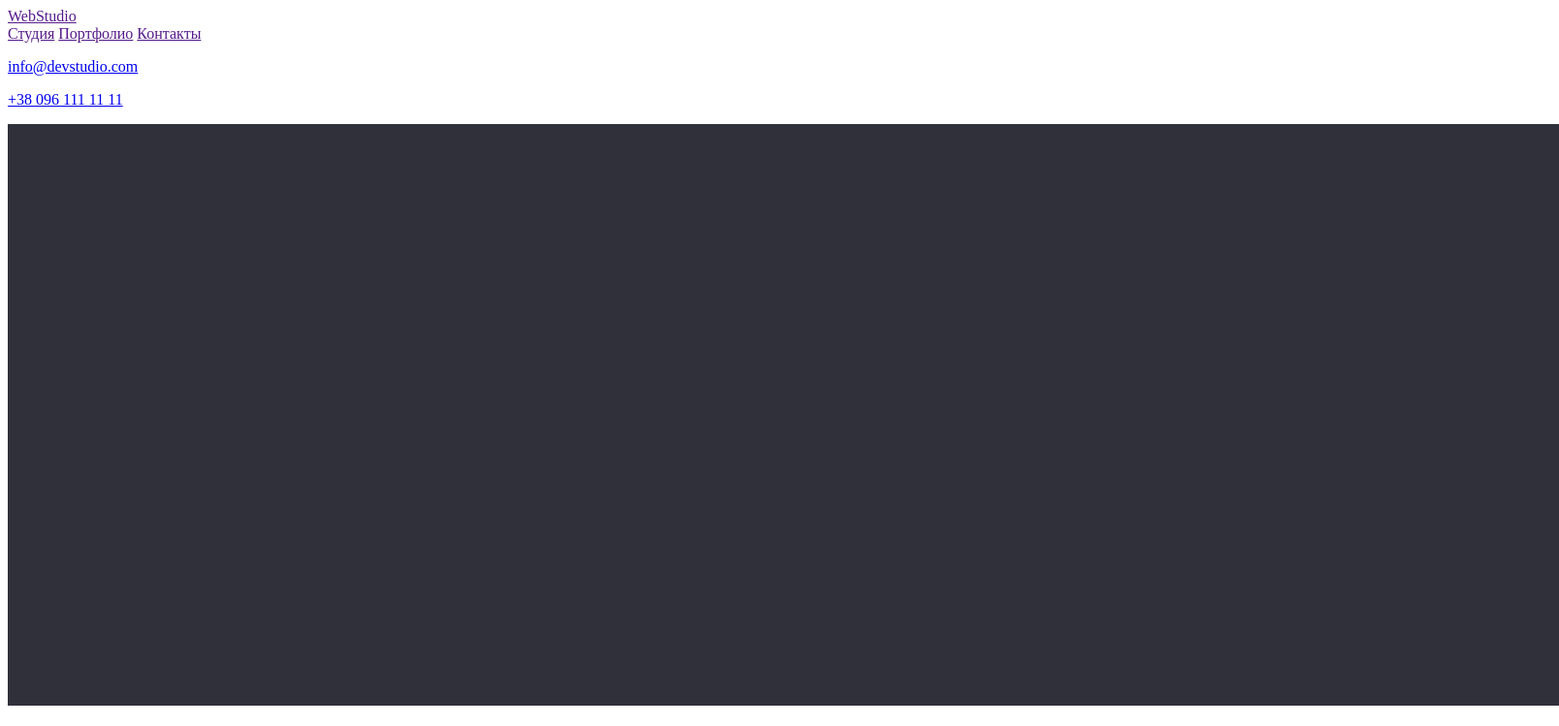
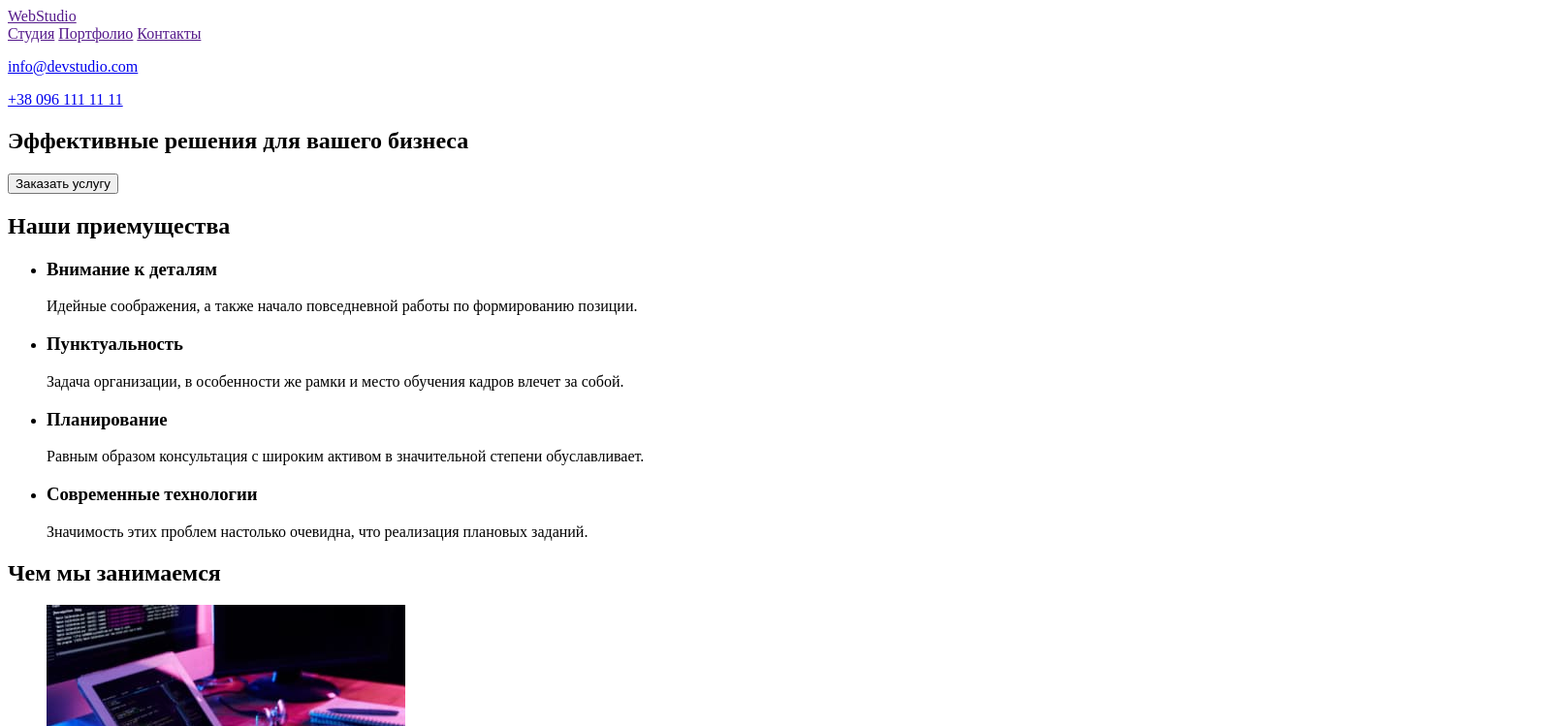
Before and after one commit to Neversmiles7/goit-markup-hw-01, a plain HTML site: page index.html in a window 1280 px wide. Shown: the top 749 px of the page at 97% size, 1608 px wide, since content can reach past the window. Drawn offline with Linux system fonts and the light colour scheme.

Commit message:
delete img

```diff
--- a/index.html
+++ b/index.html
@@ -21,7 +21,7 @@
     </header>
     <main>
       <section>
-        <img src="./images/Bg.jpg" alt="Темный фон" width="1600" />
+        <!-- <img src="./images/Bg.jpg" alt="Темный фон" width="1600" /> -->
         <h1>Эффективные решения для вашего бизнеса</h1>
         <button type="button">Заказать услугу</button>
       </section>
```
